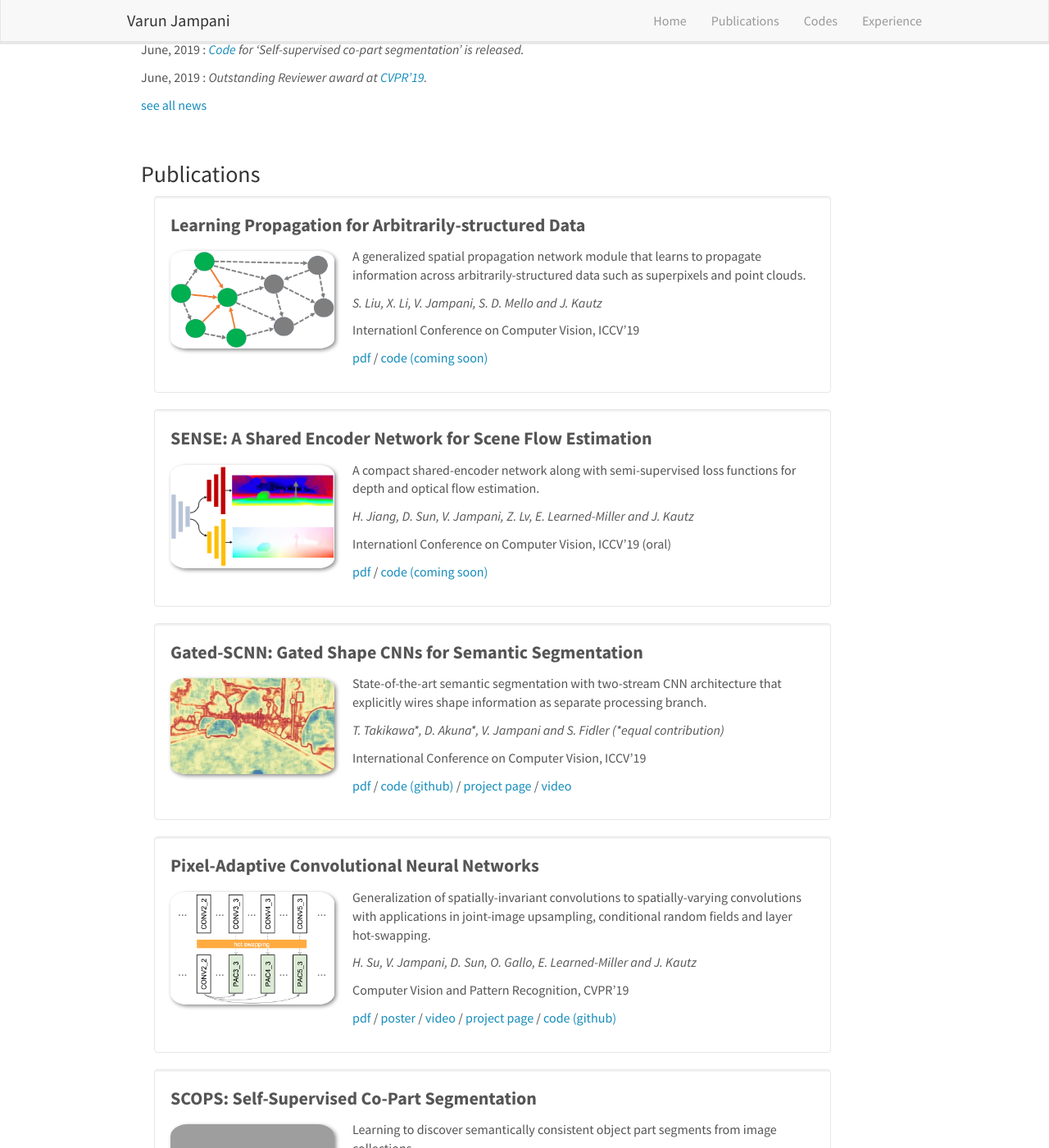
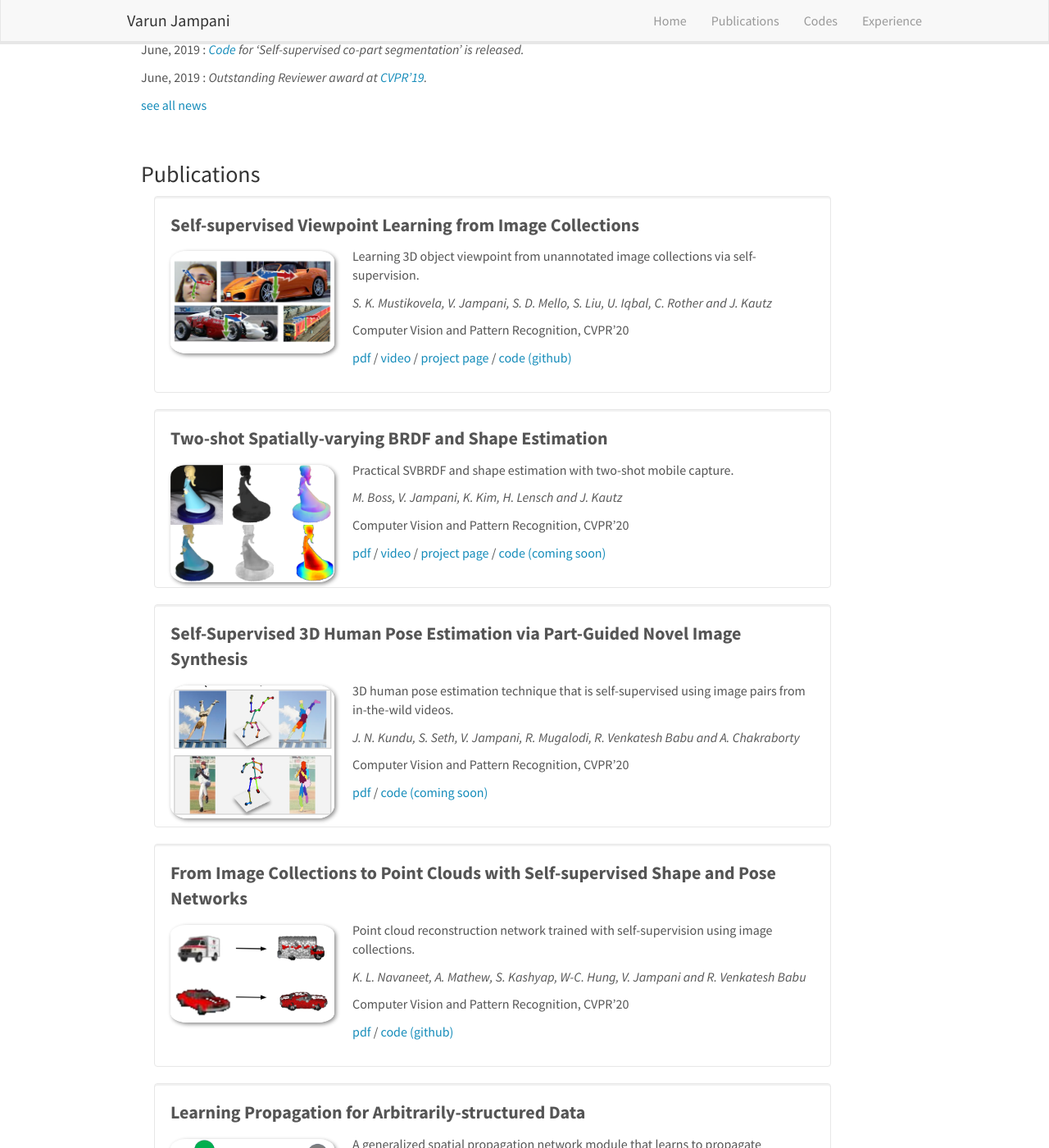
Before and after one commit to varunjampani/varunjampani.github.io, a Jekyll site: the page built from _pages/home.md, in a window 1280 px wide and 1400 px high, scrolled down 709 px. Shown: the whole window at 82% size. Built offline with Jekyll 4.4.1, drawn with Linux system fonts in a browser that asks for light colours; nearby versions of some CDN libraries.

Commit message:
cvpr 20 pub

```diff
--- a/_data/publist.yml
+++ b/_data/publist.yml
@@ -1,15 +1,84 @@
+- title: Self-supervised Viewpoint Learning from Image Collections
+  image: ssv_cvpr20_teaser.png
+  description: Learning 3D object viewpoint from unannotated image collections via self-supervision.
+  authors: S. K. Mustikovela, V. Jampani, S. D. Mello, S. Liu, U. Iqbal, C. Rother and J. Kautz
+  venue: Computer Vision and Pattern Recognition, CVPR'20
+  number_link: 4
+  link1:
+    url: https://arxiv.org/pdf/2004.01793.pdf
+    display: pdf
+  link2:
+    url: https://research.nvidia.com/sites/default/files/pubs/2020-03_Self-Supervised-Viewpoint-Learning/00322_video.mp4
+    display: video
+  link3:
+    url: https://research.nvidia.com/publication/2020-03_Self-Supervised-Viewpoint-Learning
+    display: project page
+  link4:
+    url: https://github.com/NVlabs/SSV
+    display: code (github)
+
+
+
+
+- title:  Two-shot Spatially-varying BRDF and Shape Estimation
+  image: two_shot_brdf_teaser.png
+  description: Practical SVBRDF and shape estimation with two-shot mobile capture.
+  authors: M. Boss, V. Jampani, K. Kim, H. Lensch and J. Kautz
+  venue: Computer Vision and Pattern Recognition, CVPR'20
+  number_link: 4
+  link1:
+    url: https://arxiv.org/pdf/2004.00403.pdf
+    display: pdf
+  link2:
+    url: https://www.youtube.com/watch?v=Bvjoolt2-iY
+    display: video
+  link3:
+    url: https://markboss.me/publication/cvpr20-two-shot-brdf/
+    display: project page
+  link4:
+    url:
+    display: code (coming soon)
+
+
+- title:  Self-Supervised 3D Human Pose Estimation via Part-Guided Novel Image Synthesis
+  image: poseseg_cvpr20_teaser.png
+  description: 3D human pose estimation technique that is self-supervised using image pairs from in-the-wild videos.
+  authors: J. N. Kundu, S. Seth, V. Jampani, R. Mugalodi, R. Venkatesh Babu and A. Chakraborty
+  venue: Computer Vision and Pattern Recognition, CVPR'20
+  number_link: 2
+  link1:
+    url: https://arxiv.org/pdf/2004.04400.pdf
+    display: pdf
+  link2:
+    url:
+    display: code (coming soon)
+
+
+
+- title: From Image Collections to Point Clouds with Self-supervised Shape and Pose Networks
+  image: pointcloud_learning_cvpr20_teaser.png
+  description: Point cloud reconstruction network trained with self-supervision using image collections.
+  authors: K. L. Navaneet, A. Mathew, S. Kashyap, W-C. Hung, V. Jampani and R. Venkatesh Babu
+  venue: Computer Vision and Pattern Recognition, CVPR'20
+  number_link: 2
+  link1:
+    url: https://arxiv.org/pdf/2005.01939.pdf
+    display: pdf
+  link2:
+    url: https://github.com/val-iisc/ssl_3d_recon
+    display: code (github)
+
+
+
 - title:  Learning Propagation for Arbitrarily-structured Data
   image: sgpn_teaser.png
   description: A generalized spatial propagation network module that learns to propagate information across arbitrarily-structured data such as superpixels and point clouds.
   authors: S. Liu, X. Li, V. Jampani, S. D. Mello and J. Kautz
   venue: Internationl Conference on Computer Vision, ICCV'19
-  number_link: 2
+  number_link: 1
   link1:
     url: https://arxiv.org/pdf/1909.11237.pdf
     display: pdf
-  link2:
-    url:
-    display: code (coming soon)
 
 
 - title:  SENSE&#58; A Shared Encoder Network for Scene Flow Estimation
```
Also changed, not shown: images/pubpic/pointcloud_learning_cvpr20_teaser.png (added), images/pubpic/poseseg_cvpr20_teaser.png (added), images/pubpic/ssv_cvpr20_teaser.png (added), images/pubpic/two_shot_brdf_teaser.png (added).
